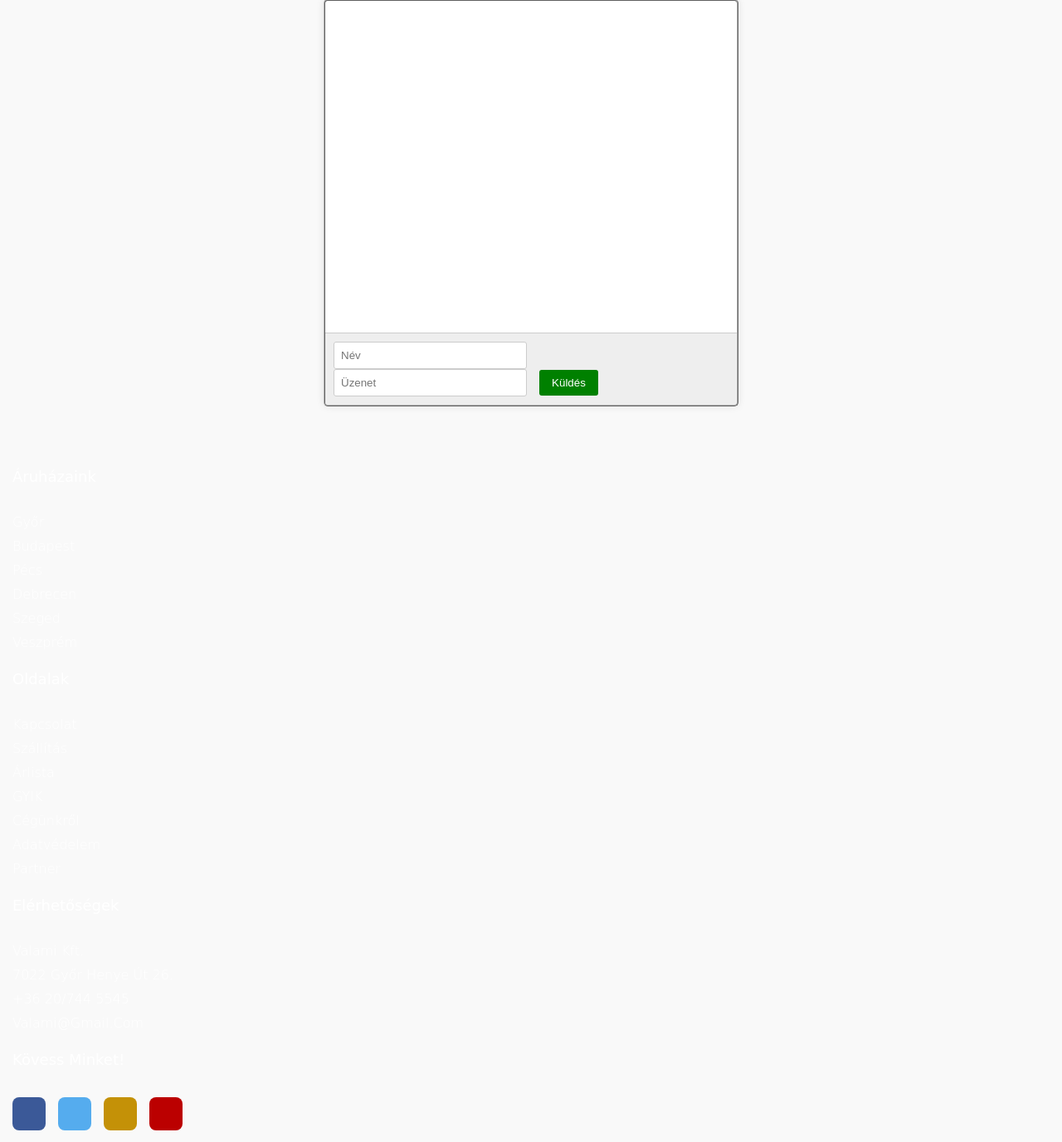
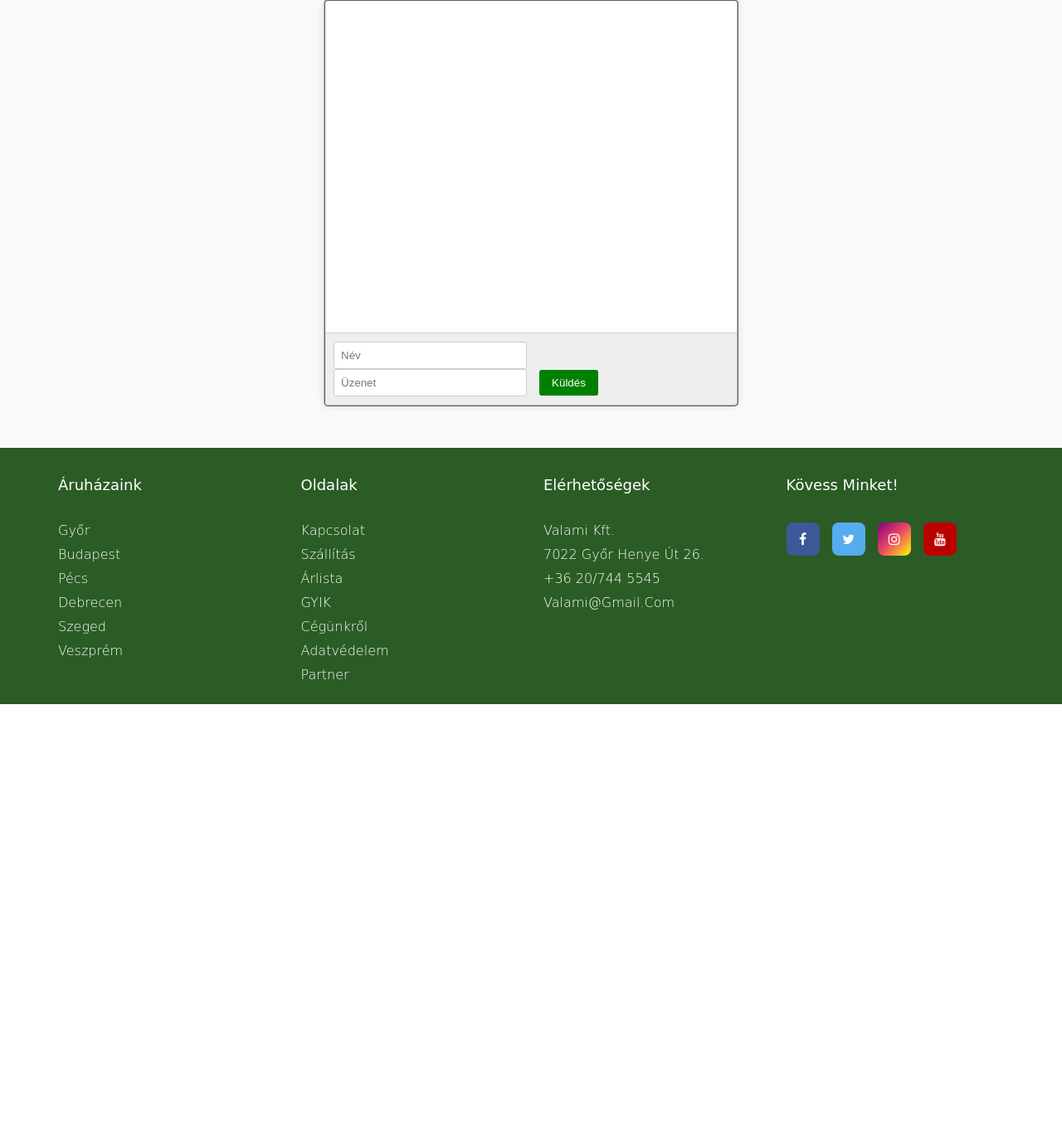
Before and after one commit to TheOnlyBogi/Voros-project, a PHP site: the page made by Fórum.html in a window 1280 px wide. Shown: the part 211-1588 px from the top of the page at 83% size. After the commit the page ends 1060 px from the top, so only its background shows below. Run offline with PHP 8.4, Linux system fonts and the light colour scheme.

Commit message:
shadow box
tomi link

```diff
--- a/Fórum.html
+++ b/Fórum.html
@@ -5,6 +5,7 @@
     <meta name="viewport" content="width=device-width, initial-scale=1.0">
     <title>Fórum</title>
     <link rel="stylesheet" href="style.css">
+    <link rel="stylesheet" href="https://cdnjs.cloudflare.com/ajax/libs/font-awesome/4.7.0/css/font-awesome.min.css">
 
 </head>
 <body>
@@ -62,9 +63,9 @@
         }
     </script>
 
-<footer class="footer2">
-    <div class="container3">
-      <div class="row2">
+<footer class="footer">
+    <div class="containerfooter">
+      <div class="rowfooter">
         <div class="footer-col">
           <h4>Áruházaink</h4>
           <ul>
--- a/Főoldal.html
+++ b/Főoldal.html
@@ -11,7 +11,7 @@
 <body>
 
     <header class="header">
-    <h1>s</h1>
+    <h1> NÉV </h1>
     </header>
 
     <nav class="navbar">
--- a/style.css
+++ b/style.css
@@ -69,12 +69,12 @@ body {
     background-color: #2b5c25;
     color: #fff;
     padding: 10px;
-    text-align: center;
+    text-align: left;
     margin-top: auto;
 }
 
 summary{
-    background-color: darkgreen;
+    background-color: #2b5c25;
     color: white;
 }
 
@@ -207,7 +207,7 @@ ul{
 }
 .footer-col .social-links a:hover{
     color: #000000;
-    background-color: #ffffff;
+    box-shadow: 0 0 5px rgb(0, 255, 55),0 0 10px rgb(30, 255, 0),0 0 15px rgb(255, 255, 255);
 }
 
 /*responsive*/
@@ -239,7 +239,7 @@ ul{
   text-decoration: none;
 }
 .fa-instagram {
-  background: #c49107;
   color: white;
   text-decoration: none;
+  background: linear-gradient(to bottom right, purple, rgb(236, 73, 100), yellow);
 }
```
Also changed, not shown: Termékek.html (+4 -3 lines).
